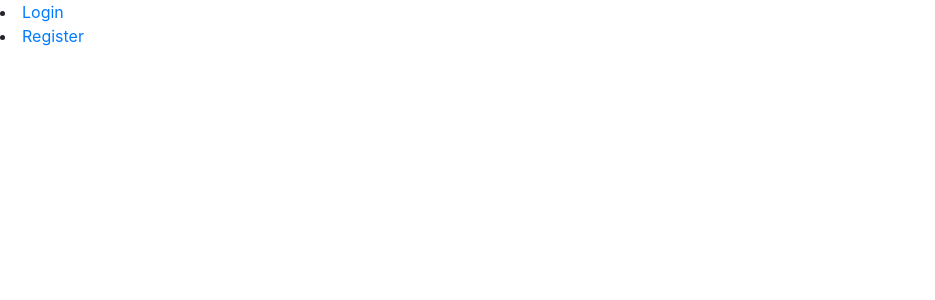
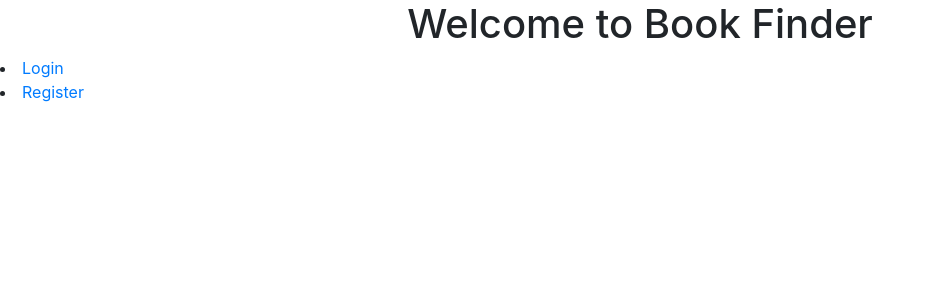
Before and after one commit to moneabhijit/Book-Finder, an Angular app: page / in a window 1280 px wide. Shown: the top 300 px of the page, without its empty margins (0-935 px from the left). Built offline with nearby package versions, Linux system fonts and the light colour scheme.

Commit message:
Text allinged center

```diff
--- a/src/app/header/header.component.css
+++ b/src/app/header/header.component.css
@@ -0,0 +1,3 @@
+h1 {
+    text-align: center;
+}
--- a/src/app/header/header.component.html
+++ b/src/app/header/header.component.html
@@ -1,6 +1,6 @@
 <div>
 
-
+<h1>Welcome to Book Finder</h1>
     <nav>
         <li><a routerLink="/login" routerLinkActive="active">Login</a></li>
         <li><a routerLink="/register" routerLinkActive="active">Register</a></li>
```
